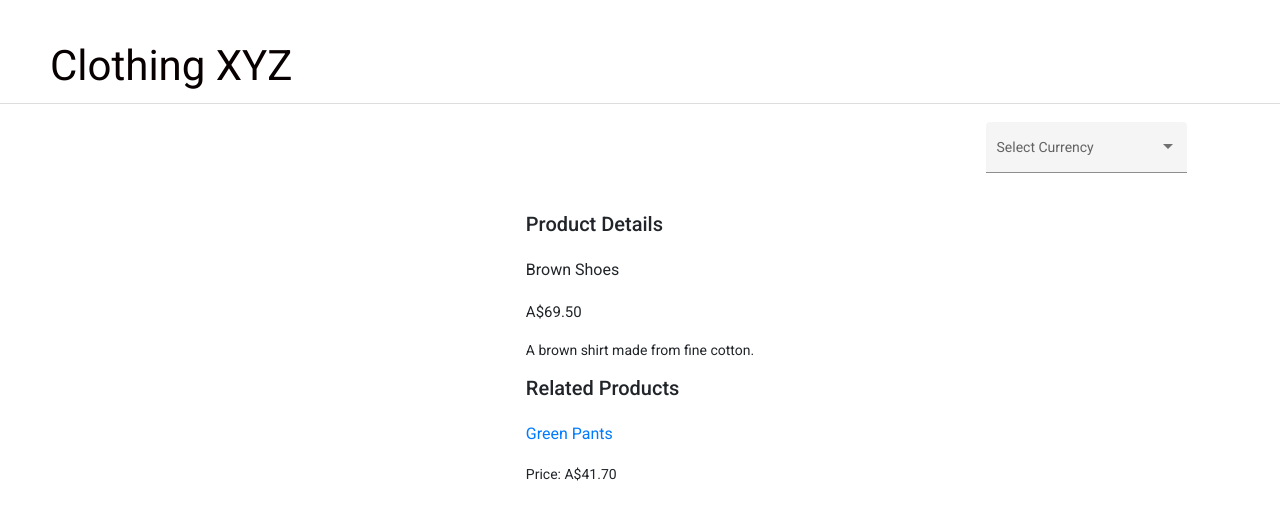
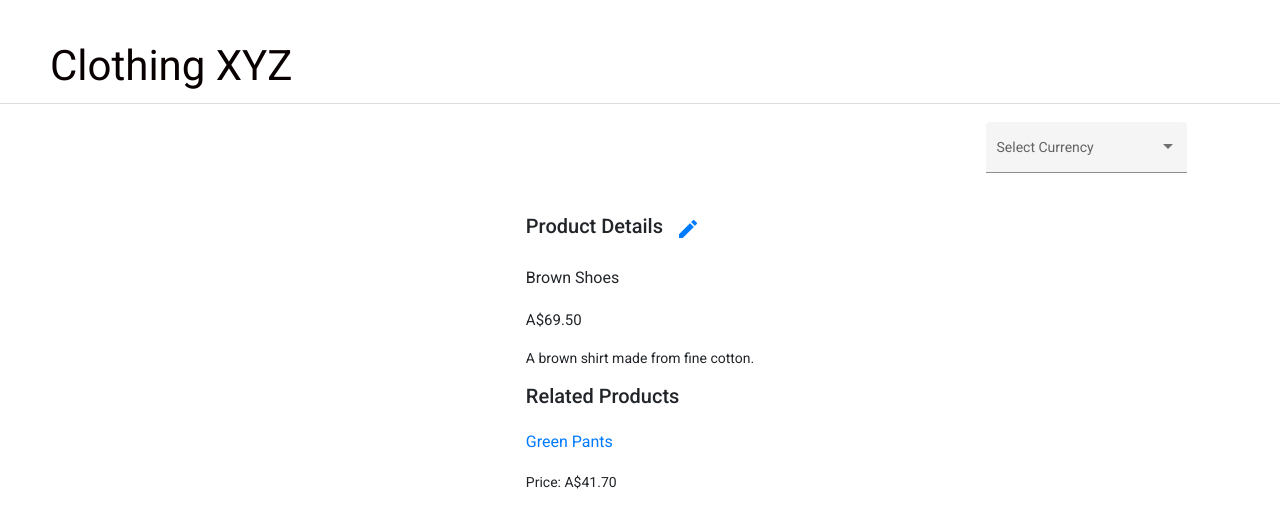
Before and after one commit to JadeMartin/XYZ-Clothing-, an Angular app: page /products/1 in a window 1280 px wide. Shown: the top 526 px of the page. Built offline with nearby package versions, Linux system fonts and the light colour scheme.

Commit message:
Added edit icon button and created edit component. -> Hooked up edit icon button to link to the edit page

```diff
--- a/src/app/app-routing.module.ts
+++ b/src/app/app-routing.module.ts
@@ -4,12 +4,14 @@ import { RouterModule, Routes } from '@angular/router';
 
 import { ProductsComponent } from './products/products.component';
 import { ProductDetailComponent } from './product-detail/product-detail.component';
+import { ProductEditComponent } from './product-edit/product-edit.component';
 
 
 const routes: Routes = [
   { path: '', redirectTo: '/products', pathMatch: 'full'},
   { path: 'products', component: ProductsComponent},
-  { path: 'products/:id', component: ProductDetailComponent}
+  { path: 'products/:id', component: ProductDetailComponent},
+  { path: 'product/edit/:id', component: ProductEditComponent}
 ];
 
 @NgModule({
--- a/src/app/product-detail/product-detail.component.html
+++ b/src/app/product-detail/product-detail.component.html
@@ -15,7 +15,14 @@
     <div *ngIf="product">
         <div class="d-flex justify-content-xl-center flex-row">
             <div class="p-2">
-                <h2>Product Details</h2>
+                <h2>Product Details
+                    <a [routerLink]="['/product/edit', product.id]">
+                    <button mat-icon-button
+                    [title]="product.name + ' edit'">
+                        <mat-icon>edit</mat-icon>
+                    </button>
+                    </a>
+                </h2>
                 <h3>{{ product.name}}</h3>
                 <div *ngIf="product.price">
                     <h4>{{ product.price.adjAmount | currency:selectedCurrency.base}}</h4>
--- /dev/null
+++ b/src/app/product-edit/product-edit.component.html
@@ -0,0 +1 @@
+<p>product-edit works!</p>
--- /dev/null
+++ b/src/app/product-edit/product-edit.component.ts
@@ -0,0 +1,15 @@
+import { Component, OnInit } from '@angular/core';
+
+@Component({
+  selector: 'app-product-edit',
+  templateUrl: './product-edit.component.html',
+  styleUrls: ['./product-edit.component.css']
+})
+export class ProductEditComponent implements OnInit {
+
+  constructor() { }
+
+  ngOnInit(): void {
+  }
+
+}
--- a/src/app/products/products.component.html
+++ b/src/app/products/products.component.html
@@ -17,7 +17,7 @@
                 <h2>Products</h2>
                 <div *ngFor="let product of products | async">
                     <h3>
-                        <a [title]="product.name + 'details'"
+                        <a [title]="product.name + ' details'"
                         [routerLink]="['/products', product.id]">
                             {{product.name}}
                         </a>
```
Also changed, not shown: src/app/app.module.ts (+8 -2 lines), src/app/product-edit/product-edit.component.css (added).
